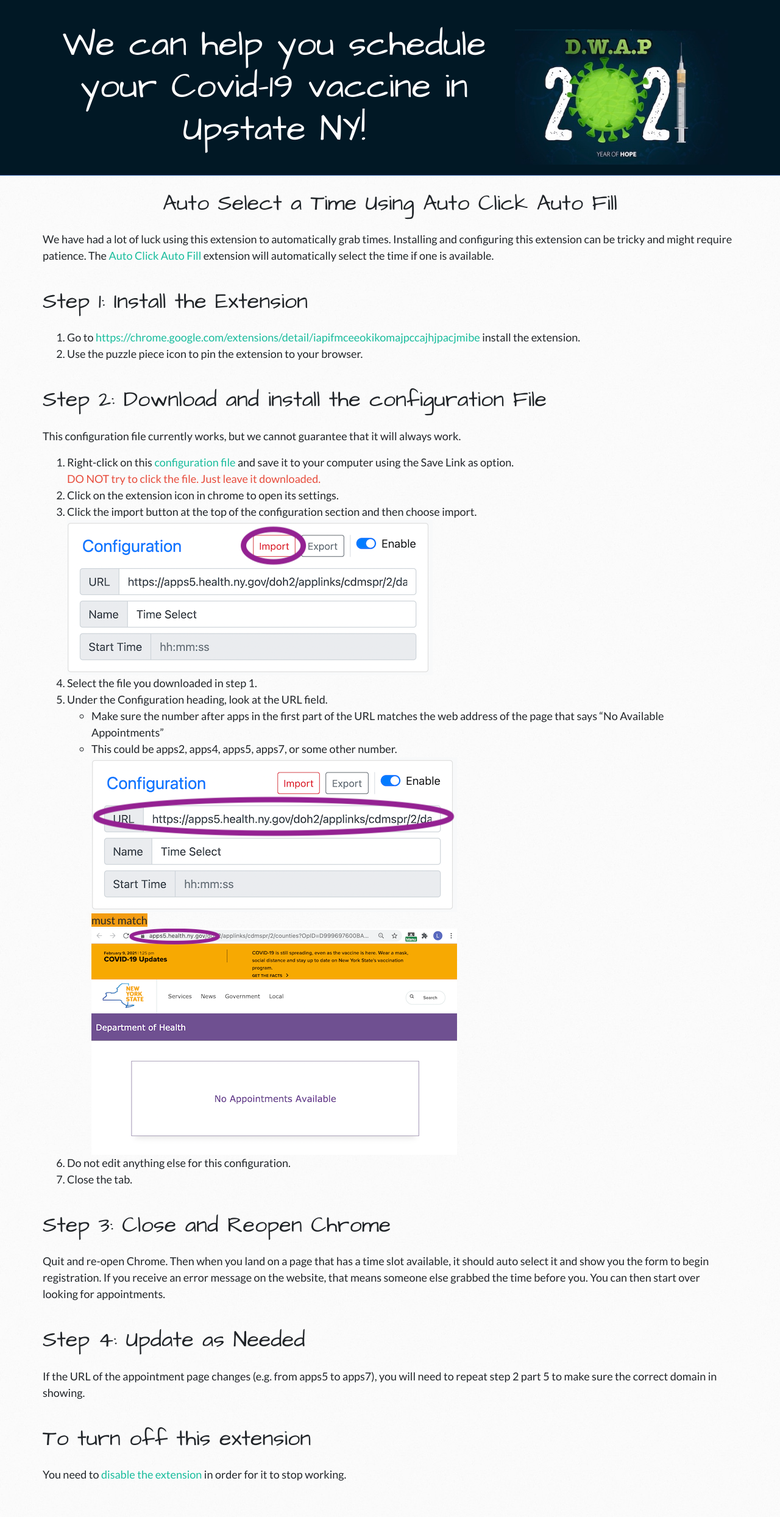
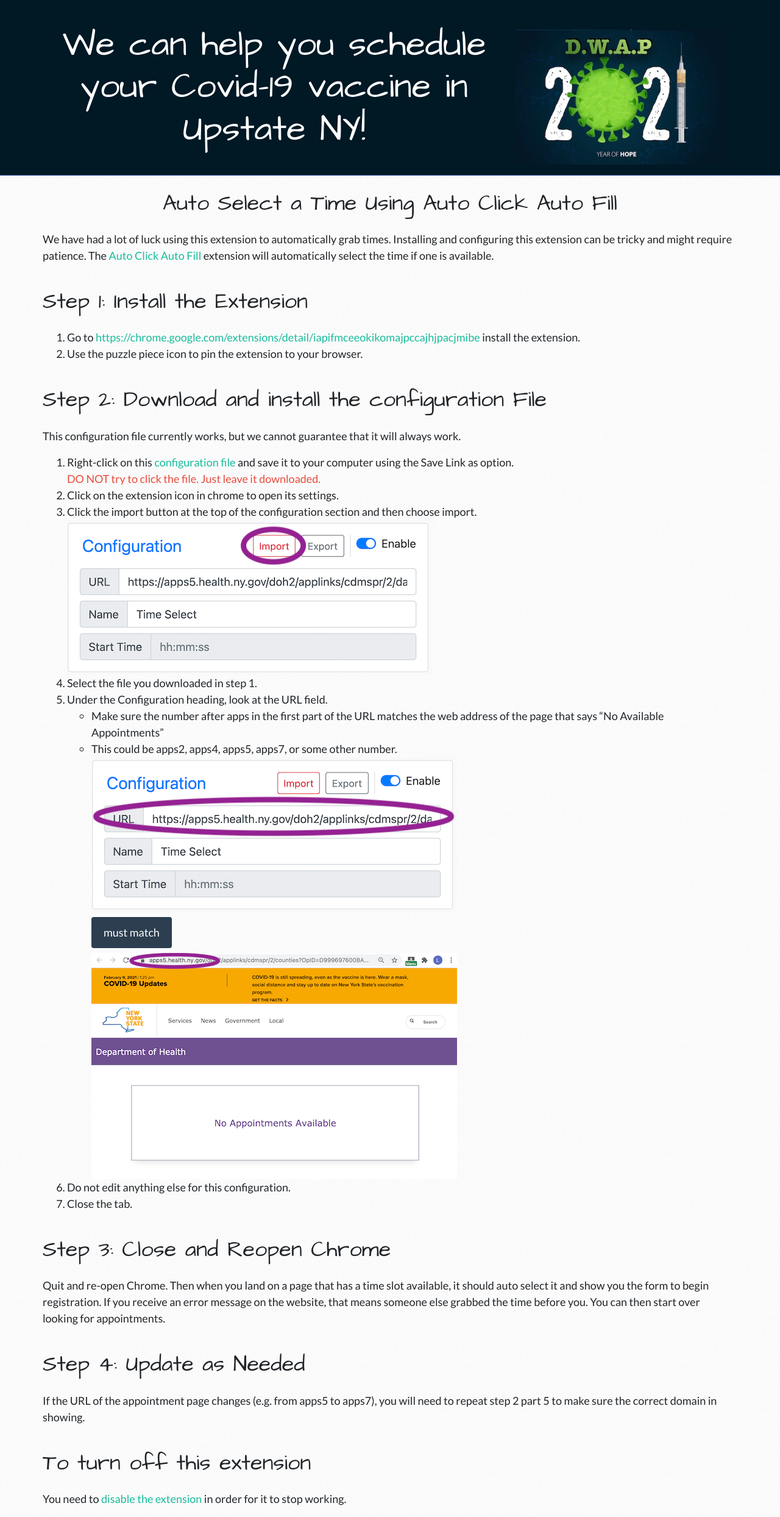
Before and after one commit to loganrath/dwap-main, a Jekyll site: the page built from autoclick.md, in a window 1280 px wide. Shown: the whole page at 61% size. Built offline with Jekyll 4.4.1, drawn with Linux system fonts in a browser that asks for light colours; nearby versions of some CDN libraries; before the commit the page ends 2448 px from its top, so only the background shows below that.

Commit message:
must match

```diff
--- a/autoclick.md
+++ b/autoclick.md
@@ -21,7 +21,7 @@
   - Make sure the number after apps in the first part of the URL matches the web address of the page that says "No Available Appointments"
   - This could be apps2, apps4, apps5, apps7, or some other number.
  ![Screenshot showing URL to fix](/assets/images/autoclick-url.png)
- <span class="bg-warning">must match</span>
+ <span class="alert alert-primary d-inline-block my-2">must match</span>
  ![Screenshot showing URL of webpage](/assets/images/autoclick-pageurl.png)
 
  7. Do not edit anything else for this configuration.
```
